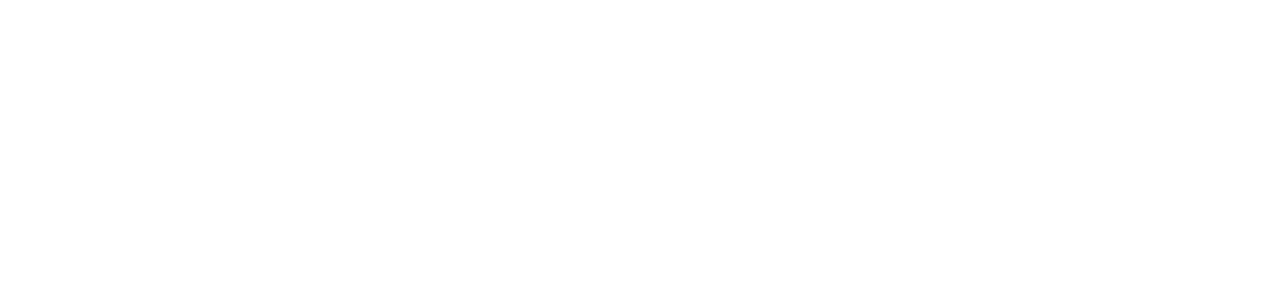
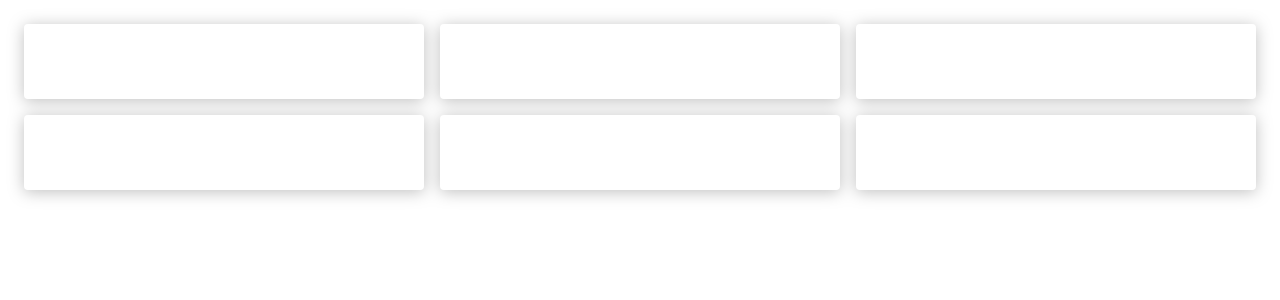
Before and after one commit to BAsnetSujan420/responsive-behavioural-css, a React (Vite) app: page / in a window 1280 px wide. Shown: the top 300 px of the page. Built offline with nearby package versions, Linux system fonts and the light colour scheme.

Commit message:
twelve: world famous grid snippet

```diff
--- a/src/App.jsx
+++ b/src/App.jsx
@@ -5,6 +5,7 @@
 import FluidDesign from './components/FluidDesign';
 import FluidGrid from './components/FluidGrid';
 import GridAlignment from './components/GridAlignment';
+import GridSnippet from './components/GridSnippet';
 import HeroContent from './components/HeroContent';
 import MaxWidthColumn from './components/MaxWidthColumn';
 import OurShop from './components/OurShop';
@@ -26,7 +27,8 @@
       {/* <FluidDesign /> */}
       {/* <OurShop /> */}
       {/* <GridAlignment /> */}
-      <FluidGrid />
+      {/* <FluidGrid /> */}
+      <GridSnippet />
     </>
   );
 }
--- /dev/null
+++ b/src/components/GridSnippet.jsx
@@ -0,0 +1,35 @@
+import React from 'react';
+import styled from 'styled-components';
+
+const Grid = styled.main`
+  --min-column-width: min(320px, 100%);
+  display: grid;
+  grid-template-columns: repeat(
+    auto-fill,
+    minmax(var(--min-column-width), 1fr)
+  );
+  gap: 16px;
+  padding: 16px;
+  filter: drop-shadow(0px 2px 8px hsl(0deg 0% 0% / 0.25));
+`;
+
+const Item = styled.div`
+  height: 75px;
+  background: white;
+  border-radius: 4px;
+`;
+
+export default function GridSnippet() {
+  return (
+    <>
+      <Grid>
+        <Item />
+        <Item />
+        <Item />
+        <Item />
+        <Item />
+        <Item />
+      </Grid>
+    </>
+  );
+}
```
